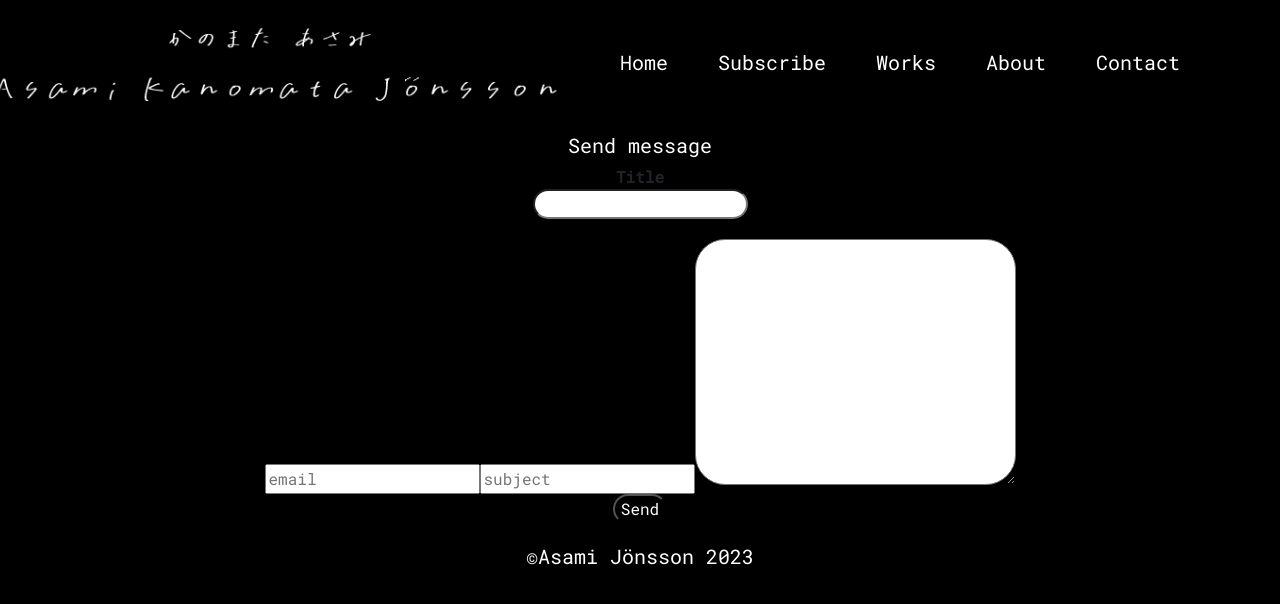
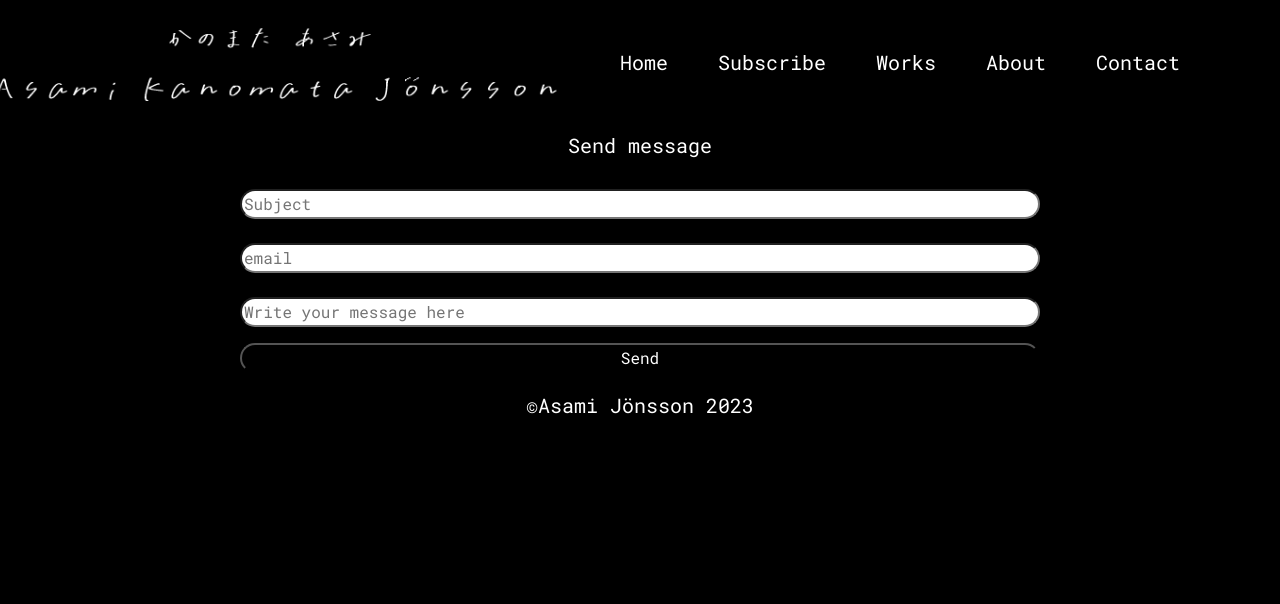
Before and after one commit to Asamijonsson/portfolio2023, a React (Create React App) app: page /contact in a window 1280 px wide. Shown: the top 604 px of the page. Built offline with nearby package versions, Linux system fonts and the light colour scheme.

Commit message:
fixed broken contact

```diff
--- a/src/App.js
+++ b/src/App.js
@@ -77,7 +77,7 @@ function App() {
       <div className={style.MainApp}>
         <MainHeader />
         <Routes>
-          <Route path="home" element={<Home />} />
+          <Route path="/" element={<Home />} />
           <Route path="aboutme" element={<Aboutme />} />
           <Route path="contact" element={<Contact />} />
           <Route path="works" element={<Works menu={receipe} />} />
--- a/src/Pages/Contact.jsx
+++ b/src/Pages/Contact.jsx
@@ -4,27 +4,17 @@ import style from "./Contact.module.css"
 const Contact =()=>{
     return(
         <div role="form" id="main-content" aria-label="Contact imformation">
+
            <form method="POST" action="https://formsubmit.co/momoji303@gmail.com" enctype="multipart/form-data">
+           <div className={style.form}>
             <h3 className={colorstyle.primary}>Send message</h3>
-            <label className={style.title} for="inp" aria-labelledby="inp">Title</label><br />
-            {/* <input type="hidden" name="_next" value="https://asamijonsson.azurewebsites.net/home.html"/> */}
-            <input className={style.input} type="text" id="inp" aria-required="true" aria-roledescription="input" required/><br />
-            <input type="email" name="email" placeholder="email" required/>
-            <input type="text" name="subject" placeholder="subject" required/>
-            <textarea  className={style.textarea} id="inp" cols="30" rows="10" aria-required="true" aria-roledescription="textarea" required></textarea><br />
+            <input className={style.input} type="text" id="inp" aria-required="true" aria-roledescription="input" placeholder="Subject" required/>
+            <input className={style.email} type="email" name="email" placeholder="email" required/>
+            <input className={style.textarea} type="text" name="message" placeholder="Write your message here" id="inp" cols="30" rows="10" aria-required="true" aria-roledescription="textarea" required/>
             <button type="submit" className={style.button} >Send</button>
+            </div>
             </form>
-          </div>
-
-    //     <div>
-    // <form method="POST" action="https://formsubmit.co/momoji303@gmail.com" enctype="multipart/form-data">
-    // <input type="email" name="email" placeholder="Your email"/>
-    // <textarea name="message" placeholder="Details of your problem"></textarea>
-    // <input type="file" name="attachment" accept="image/png, image/jpeg"/>
-    // <button type="submit">Send Test</button>
-    // </form>
-    //     </div>
-
+            </div>
 
     )
 }
--- a/src/Pages/Contact.module.css
+++ b/src/Pages/Contact.module.css
@@ -1,13 +1,12 @@
-.title {
-font-weight: bold
+.form {
+display: flex;
+flex-direction: column;
+padding-left: 30vh;
+padding-right: 30vh;
 }
 
-.input {
-border-radius:30px;
-}
-
-.textarea {
-   margin-top: 20px;
+input{
+    margin-top: 3vh;
     border-radius:30px;
 }
 
@@ -15,4 +14,20 @@ border-radius:30px;
 border-radius: 30px;
 color: white;
 background-color: black;
+margin-top: 2vh;
 }
+
+@media screen and (max-width: 768px) {
+    .form {
+     padding-left: 15vh;
+     padding-right: 15vh;
+      }
+}
+
+
+@media screen and (max-width: 480px) {
+    .form {
+        padding-left: 10vh;
+        padding-right: 10vh;
+         }
+   }
```
